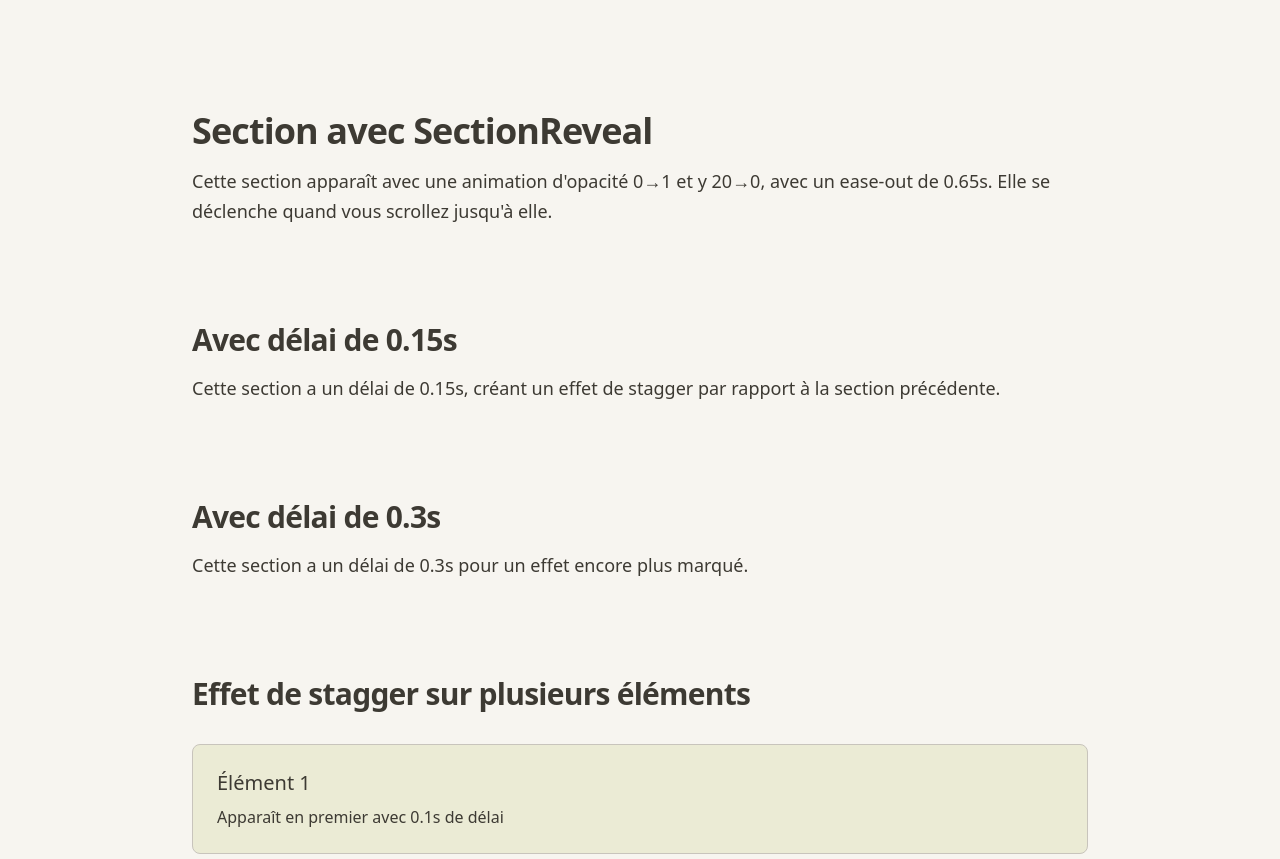
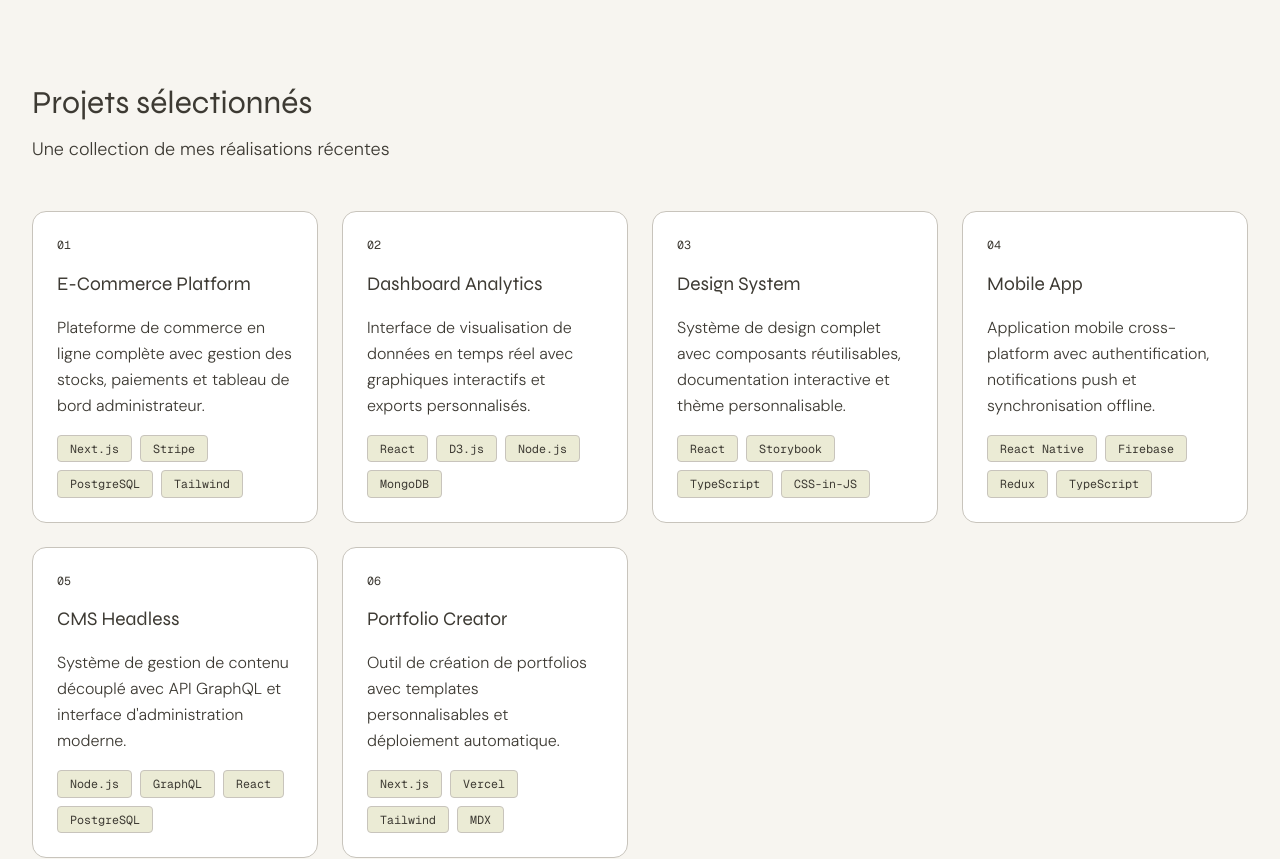
Before and after one commit to Mike1908/portfolio, a Next.js app: page / in a window 1280 px wide. Shown: the part 2400-3259 px from the top of the page. Built offline with nearby package versions, Linux system fonts and the light colour scheme.

Commit message:
ProjectCardProps & ProjectsSection

```diff
--- a/src/app/page.tsx
+++ b/src/app/page.tsx
@@ -1,4 +1,4 @@
-import { NavBar, HeroSection, SectionReveal, AboutSection, ExperienceSection } from "@/components";
+import { NavBar, HeroSection, SectionReveal, AboutSection, ExperienceSection, ProjectsSection } from "@/components";
 
 const navLinks = [
   { label: "À propos", href: "#about" },
@@ -44,6 +44,49 @@ const experiences = [
   },
 ];
 
+const projects = [
+  {
+    number: "01",
+    title: "E-Commerce Platform",
+    description: "Plateforme de commerce en ligne complète avec gestion des stocks, paiements et tableau de bord administrateur.",
+    stack: ["Next.js", "Stripe", "PostgreSQL", "Tailwind"],
+    url: "https://example.com",
+  },
+  {
+    number: "02",
+    title: "Dashboard Analytics",
+    description: "Interface de visualisation de données en temps réel avec graphiques interactifs et exports personnalisés.",
+    stack: ["React", "D3.js", "Node.js", "MongoDB"],
+    url: "https://example.com",
+  },
+  {
+    number: "03",
+    title: "Design System",
+    description: "Système de design complet avec composants réutilisables, documentation interactive et thème personnalisable.",
+    stack: ["React", "Storybook", "TypeScript", "CSS-in-JS"],
+  },
+  {
+    number: "04",
+    title: "Mobile App",
+    description: "Application mobile cross-platform avec authentification, notifications push et synchronisation offline.",
+    stack: ["React Native", "Firebase", "Redux", "TypeScript"],
+    url: "https://example.com",
+  },
+  {
+    number: "05",
+    title: "CMS Headless",
+    description: "Système de gestion de contenu découplé avec API GraphQL et interface d'administration moderne.",
+    stack: ["Node.js", "GraphQL", "React", "PostgreSQL"],
+  },
+  {
+    number: "06",
+    title: "Portfolio Creator",
+    description: "Outil de création de portfolios avec templates personnalisables et déploiement automatique.",
+    stack: ["Next.js", "Vercel", "Tailwind", "MDX"],
+    url: "https://example.com",
+  },
+];
+
 export default function Home() {
   return (
     <div className="flex flex-col flex-1 font-sans">
@@ -69,6 +112,13 @@ export default function Home() {
         title="Expérience professionnelle"
         subtitle="Mon parcours de développeur à travers différentes entreprises"
         experiences={experiences}
+      />
+
+      {/* Section Projets */}
+      <ProjectsSection
+        title="Projets sélectionnés"
+        subtitle="Une collection de mes réalisations récentes"
+        projects={projects}
       />
 
       <main id="content" className="flex flex-1 w-full flex-col items-center py-32 px-6 sm:px-16">
--- a/src/components/index.ts
+++ b/src/components/index.ts
@@ -13,12 +13,14 @@ export { CustomCursor, type CustomCursorProps } from './molecules/CustomCursor';
 export { SectionReveal, type SectionRevealProps } from './molecules/SectionReveal';
 export { SectionHeader, type SectionHeaderProps } from './molecules/SectionHeader';
 export { ExperienceItem, type ExperienceItemProps, type Experience } from './molecules/ExperienceItem';
+export { ProjectCard, type ProjectCardProps, type Project } from './molecules/ProjectCard';
 
 // Organisms - Combinaisons complexes
 export { NavBar, type NavBarProps } from './organisms/NavBar';
 export { HeroSection, type HeroSectionProps, type BadgeData } from './organisms/HeroSection';
 export { AboutSection, type AboutSectionProps, type Stat } from './organisms/AboutSection';
 export { ExperienceSection, type ExperienceSectionProps } from './organisms/ExperienceSection';
+export { ProjectsSection, type ProjectsSectionProps } from './organisms/ProjectsSection';
 
 // Providers - Context providers
 export { ThemeProvider, type ThemeProviderProps } from './providers';
--- /dev/null
+++ b/src/components/molecules/ProjectCard.tsx
@@ -0,0 +1,85 @@
+"use client";
+
+import { cn } from "@/lib/utils";
+import { TechTag } from "../atoms/TechTag";
+
+export type Project = {
+  readonly number: string;
+  readonly title: string;
+  readonly description: string;
+  readonly stack: string[];
+  readonly url?: string;
+};
+
+export type ProjectCardProps = Project & {
+  readonly className?: string;
+};
+
+export const ProjectCard = ({
+  number,
+  title,
+  description,
+  stack,
+  url,
+  className,
+}: ProjectCardProps) => {
+  const content = (
+    <>
+      <span
+        className="font-mono text-muted"
+        style={{ fontSize: "0.73rem" }}
+      >
+        {number}
+      </span>
+
+      <h3
+        className="font-display text-primary"
+        style={{ fontSize: "1.2rem" }}
+      >
+        {title}
+      </h3>
+
+      <p
+        className="font-body leading-relaxed text-body"
+        style={{ fontSize: "1rem", fontWeight: 300 }}
+      >
+        {description}
+      </p>
+
+      {/* Stack de TechTag */}
+      {stack.length > 0 && (
+        <div className="flex flex-wrap gap-2">
+          {stack.map((tech, index) => (
+            <TechTag key={`${tech}-${index}`} label={tech} />
+          ))}
+        </div>
+      )}
+    </>
+  );
+
+  const baseClasses = cn(
+    "group flex flex-col gap-4 rounded-project border border-border bg-card p-6 transition-all duration-300 ease-spring hover:-translate-y-[5px] hover:border-muted focus-within:outline focus-within:outline-2 focus-within:outline-primary focus-within:outline-offset-2",
+    className,
+  );
+
+  if (url) {
+    return (
+      <article className={baseClasses}>
+        <a
+          href={url}
+          target="_blank"
+          rel="noopener noreferrer"
+          className="flex flex-col gap-4 focus:outline-none"
+        >
+          {content}
+        </a>
+      </article>
+    );
+  }
+
+  return (
+    <article className={baseClasses}>
+      {content}
+    </article>
+  );
+};
--- /dev/null
+++ b/src/components/organisms/ProjectsSection.tsx
@@ -0,0 +1,39 @@
+"use client";
+
+import { SectionHeader } from "../molecules/SectionHeader";
+import { ProjectCard, type Project } from "../molecules/ProjectCard";
+import { SectionReveal } from "../molecules/SectionReveal";
+import { cn } from "@/lib/utils";
+
+export type ProjectsSectionProps = {
+  readonly title?: string;
+  readonly subtitle?: string;
+  readonly projects: Project[];
+  readonly className?: string;
+};
+
+export const ProjectsSection = ({
+  title = "Projets",
+  subtitle,
+  projects,
+  className,
+}: ProjectsSectionProps) => {
+  return (
+    <section className={cn("relative w-full py-section px-6 lg:px-8", className)}>
+      <div className="mx-auto w-full max-w-7xl">
+        <SectionHeader title={title} subtitle={subtitle} />
+
+        <SectionReveal delay={0.1}>
+          <div className="grid grid-cols-[repeat(auto-fill,minmax(280px,1fr))] gap-6">
+            {projects.map((project, index) => (
+              <ProjectCard
+                key={`${project.title}-${index}`}
+                {...project}
+              />
+            ))}
+          </div>
+        </SectionReveal>
+      </div>
+    </section>
+  );
+};
```
